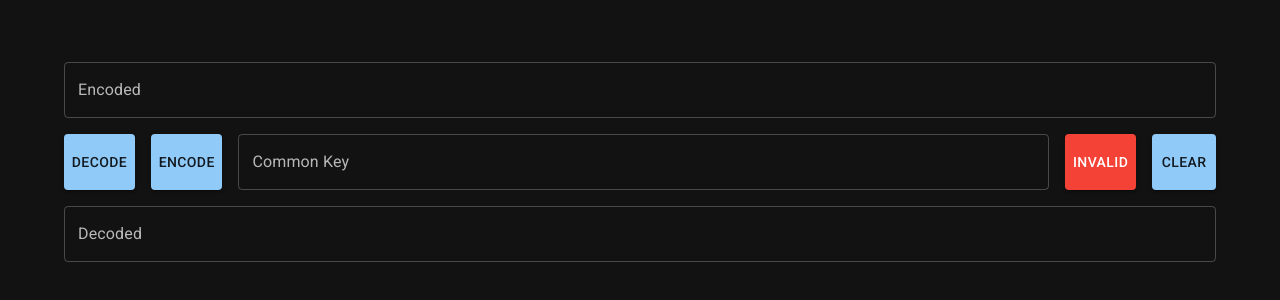
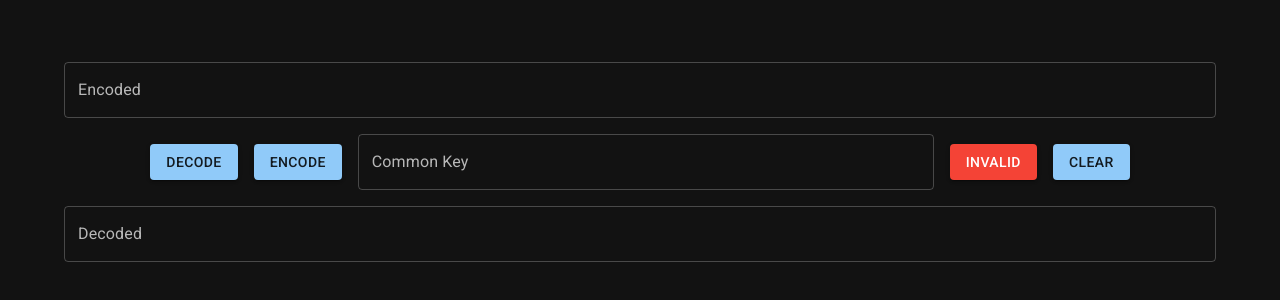
Before and after one commit to autisticgeek/JWT-Messages, a React (Create React App) app: page / in a window 1280 px wide. Shown: the part 238-538 px from the top of the page. Built offline with nearby package versions, Linux system fonts and the light colour scheme.

Commit message:
common password alignment

```diff
--- a/src/App.js
+++ b/src/App.js
@@ -3,6 +3,7 @@ import {
   Button,
   Container,
   CssBaseline,
+  Grid,
   Stack,
   TextField,
 } from "@mui/material";
@@ -56,8 +57,7 @@ function App() {
     <ThemeProvider theme={darkTheme}>
       <CssBaseline />
       <Container>
-        <Stack minHeight="100vh" justifyContent="center" flex={1}>
-          <Box>
+        <Stack minHeight="100vh" justifyContent="center" flex={1} rowGap={2}>
           <TextField
             fullWidth
             label="Encoded"
@@ -65,23 +65,39 @@ function App() {
             value={encoded}
             onChange={(e) => setEncoded(e.target.value)}
           />
-          </Box>
-          <Stack direction="row" spacing={2} sx={{ mt: 2 }}>
+          <Grid
+            container
+            columnGap={2}
+            alignItems="center"
+            justifyContent="center"
+          >
+            <Grid item>
               <Button variant="contained" onClick={() => _decoder()}>
                 Decode
               </Button>
+            </Grid>
+            <Grid item>
               <Button variant="contained" onClick={() => _encoder()}>
                 Encode
               </Button>
+            </Grid>
+            <Grid item xs={12} md={6}>
               <TextField
                 fullWidth
                 label="Common Key"
                 value={key}
                 onChange={(e) => setKey(e.target.value)}
               />
-            <Button variant="contained" color={verified ? "success" : "error"}>
+            </Grid>
+            <Grid item>
+              <Button
+                variant="contained"
+                color={verified ? "success" : "error"}
+              >
                 {verified ? "Valid" : "Invalid"}
               </Button>
+            </Grid>
+            <Grid item>
               <Button
                 variant="contained"
                 onClick={() => {
@@ -92,8 +108,10 @@ function App() {
               >
                 Clear
               </Button>
-          </Stack>
-          <Box sx={{ pt: 2 }}>
+            </Grid>
+          </Grid>
+
+          <Box>
             <TextField
               fullWidth
               multiline
```
Lines whose indentation alone changed are shown as unchanged.
